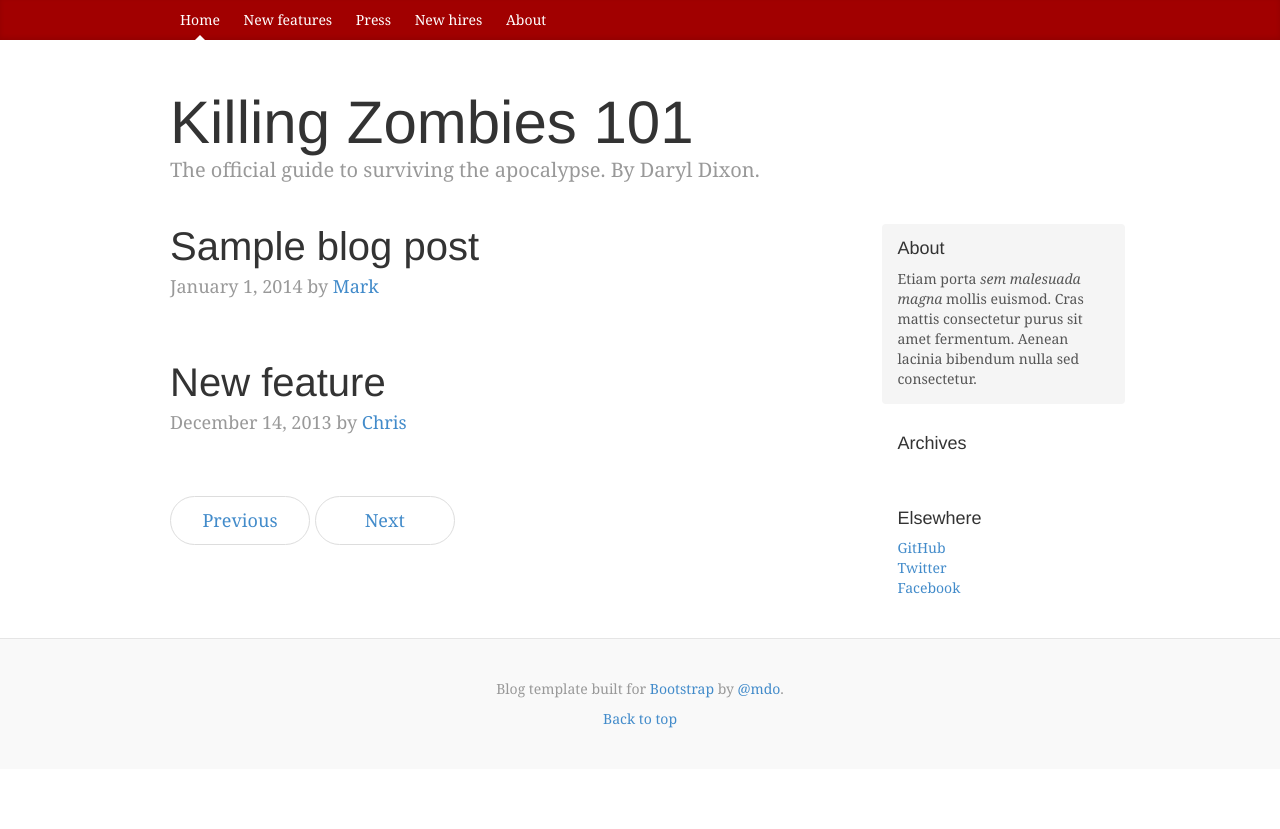
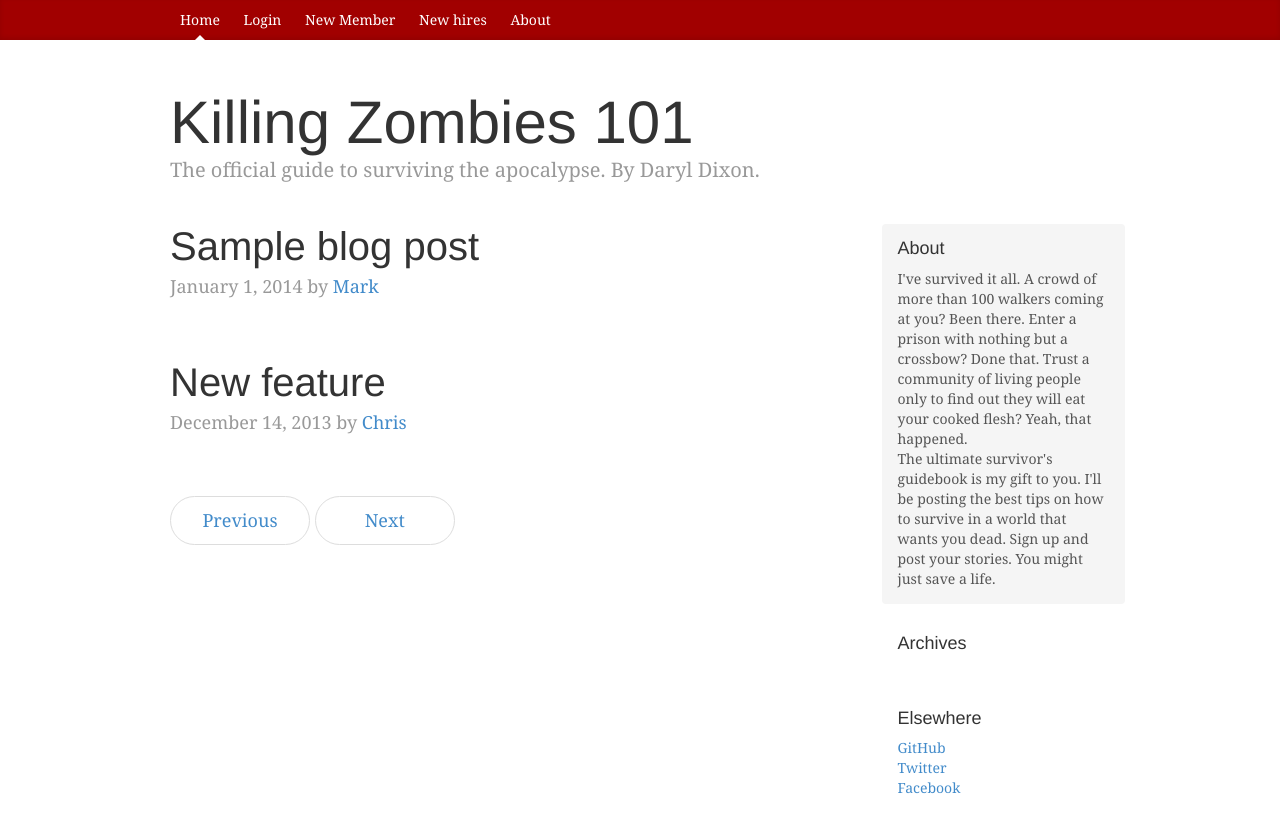
Before and after one commit to cvo-design/zombie_killing_101, a PHP site: page / in a window 1280 px wide. Shown: the top 829 px of the page. Before the commit the page ends 728 px from the top, so only its background shows below. Run offline with PHP 8.4, Linux system fonts and the light colour scheme; some libraries are stand-ins or nearby versions.

Commit message:
reworked

```diff
--- a/index.php
+++ b/index.php
@@ -3,9 +3,6 @@
 <head>
 
     <title>Zombie Killing 101</title>
-    <meta charset="utf-8">
-    <meta http-equiv="X-UA-Compatible" content="IE=edge">
-    <meta name="viewport" content="width=device-width, initial-scale=1">
 
     <!-- Latest compiled and minified CSS -->
     <link rel="stylesheet" href="https://maxcdn.bootstrapcdn.com/bootstrap/3.3.6/css/bootstrap.min.css" integrity="sha384-1q8mTJOASx8j1Au+a5WDVnPi2lkFfwwEAa8hDDdjZlpLegxhjVME1fgjWPGmkzs7" crossorigin="anonymous">
@@ -17,11 +14,11 @@
     <script src="https://maxcdn.bootstrapcdn.com/bootstrap/3.3.6/js/bootstrap.min.js" integrity="sha384-0mSbJDEHialfmuBBQP6A4Qrprq5OVfW37PRR3j5ELqxss1yVqOtnepnHVP9aJ7xS" crossorigin="anonymous"></script>
 
     <!-- Bootstrap core CSS -->
-    <link href="styles/bootstrap.css" rel="stylesheet">
+    <link href="bootstrap.css" rel="stylesheet">
 
 
     <!-- Custom styles for this template -->
-    <link href="styles/blog.css" rel="stylesheet">
+    <link href="blog.css" rel="stylesheet">
 
 </head>
 
@@ -30,9 +27,9 @@
 <div class="blog-masthead">
     <div class="container">
         <nav class="blog-nav">
-            <a class="blog-nav-item active" href="#">Home</a>
-            <a class="blog-nav-item" href="#">New features</a>
-            <a class="blog-nav-item" href="#">Press</a>
+            <a class="blog-nav-item active" href="index.php">Home</a>
+            <a class="blog-nav-item" href="login.php">Login</a>
+            <a class="blog-nav-item" href="add_user.php">New Member</a>
             <a class="blog-nav-item" href="#">New hires</a>
             <a class="blog-nav-item" href="#">About</a>
         </nav>
@@ -76,7 +73,8 @@
         <div class="col-sm-3 col-sm-offset-1 blog-sidebar">
             <div class="sidebar-module sidebar-module-inset">
                 <h4>About</h4>
-                <p>Etiam porta <em>sem malesuada magna</em> mollis euismod. Cras mattis consectetur purus sit amet fermentum. Aenean lacinia bibendum nulla sed consectetur.</p>
+                <p>I've survived it all. A crowd of more than 100 walkers coming at you? Been there. Enter a prison with nothing but a crossbow? Done that. Trust a community of living people only to find out they will eat your cooked flesh? Yeah, that happened.
+                    <br> The ultimate survivor's guidebook is my gift to you. I'll be posting the best tips on how to survive in a world that wants you dead. Sign up and post your stories. You might just save a life. </p>
             </div>
             <div class="sidebar-module">
                 <h4>Archives</h4>
```
